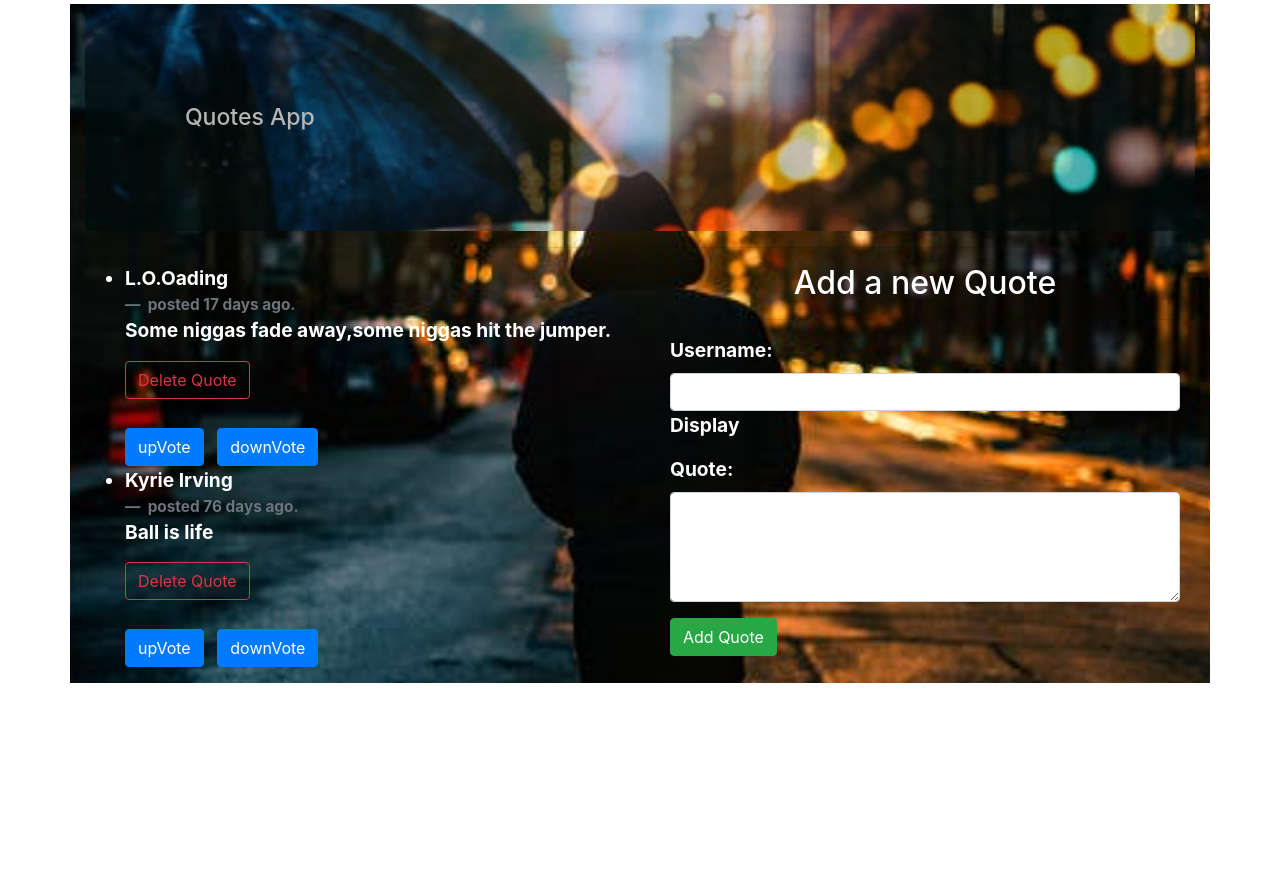
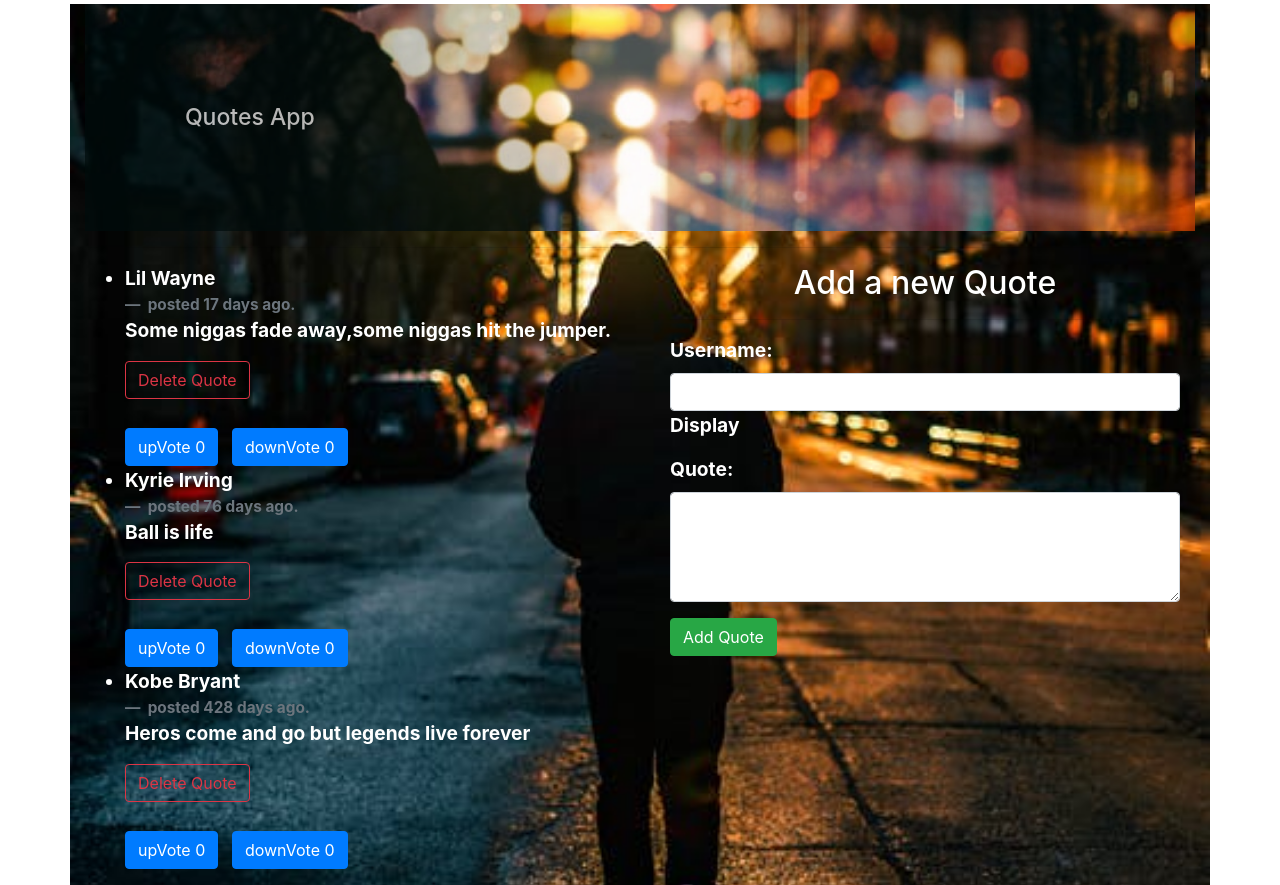
Before and after one commit to OwinoLucas/quotes, an Angular app: page / in a window 1280 px wide. Before the commit the page ends 800 px from the top, so only its background shows below. Built offline with nearby package versions, Linux system fonts and the light colour scheme.

Commit message:
Add upvote and downvote buttons to count number of said properties

```diff
--- a/src/app/app.module.ts
+++ b/src/app/app.module.ts
@@ -8,6 +8,7 @@ import { QuotesComponent } from './quotes/quotes.component';
 import { QuoteSectionComponent } from './quote-section/quote-section.component';
 import { QuotesFormComponent } from './quotes-form/quotes-form.component';
 import { TimePipe } from './time.pipe';
+import { VotesComponent } from './votes/votes.component';
 
 @NgModule({
   declarations: [
@@ -16,6 +17,7 @@ import { TimePipe } from './time.pipe';
     QuoteSectionComponent,
     QuotesFormComponent,
     TimePipe,
+    VotesComponent,
   ],
   imports: [
     BrowserModule,
--- a/src/app/quote-section/quote-section.component.ts
+++ b/src/app/quote-section/quote-section.component.ts
@@ -15,6 +15,7 @@ export class QuoteSectionComponent implements OnInit {
     this.isDeleted.emit(Deleted)
   }
 
+
   constructor() { }
 
   ngOnInit() {
--- a/src/app/quotes-form/quotes-form.component.ts
+++ b/src/app/quotes-form/quotes-form.component.ts
@@ -8,7 +8,7 @@ import { Quotes } from "../quotes";
 })
 export class QuotesFormComponent implements OnInit {
 
-  newQuote = new Quotes(0, "", "", new Date());
+  newQuote = new Quotes(0, "", "", new Date(), 0, 0);
   @Output() addQuote = new EventEmitter<Quotes>();
 
   submitQuote() {
--- a/src/app/quotes.ts
+++ b/src/app/quotes.ts
@@ -1,4 +1,5 @@
 export class Quotes {
-    constructor(public id: number, public userName: string, public quoteSection: string, public timePosted: Date, public upVote: number, public downVote: number) { }
+    constructor(public id: number, public userName: string, public quoteSection: string, public timePosted: Date) { }
+
 
 }
--- a/src/app/quotes/quotes.component.html
+++ b/src/app/quotes/quotes.component.html
@@ -7,8 +7,7 @@
         <li *ngFor='let quote of quotes;let i = index'>
           {{quote.userName}} <span class="blockquote-footer"> posted {{quote.timePosted|time}} days ago.</span>
           <app-quote-section [quotes]='quote' (isDeleted)='quoteDelete($event,i)'></app-quote-section>
-          <button class="btn btn-primary" (click)='upVote()'> upVote <span>{{upVotes}}</span></button>&nbsp;&nbsp;
-          <button class="btn btn-primary" (click)='downVote()'> downVote <span>{{downVotes}}</span></button>
+          <app-votes></app-votes>
         </li>
       </ul>
     </div>
--- a/src/app/quotes/quotes.component.ts
+++ b/src/app/quotes/quotes.component.ts
@@ -10,8 +10,9 @@ import { Quotes } from '../quotes';
 export class QuotesComponent implements OnInit {
 
   quotes: Quotes[] = [
-    new Quotes(1, 'L.O.Oading', 'Some niggas fade away,some niggas hit the jumper.', new Date(2020, 2, 12)),
-    new Quotes(2, 'Kyrie Irving', 'Ball is life', new Date(2019, 12, 13))
+    new Quotes(1, 'Lil Wayne', 'Some niggas fade away,some niggas hit the jumper.', new Date(2020, 2, 12), 0, 0),
+    new Quotes(2, 'Kyrie Irving', 'Ball is life', new Date(2019, 12, 13), 0, 0),
+    new Quotes(3, 'Kobe Bryant', 'Heros come and go but legends live forever', new Date(2019, 0, 26), 0, 0)
   ];
 
   quoteDelete(isDeleted, i) {
@@ -29,15 +30,7 @@ export class QuotesComponent implements OnInit {
     quotes.timePosted = new Date(quotes.timePosted)
     this.quotes.push(quotes)
   }
-  upVotes
-  upVote(i: string | number) {
-    this.upVotes[i].upVotes + 1;
 
-  }
-  downVotes
-  downVote(i: string | number) {
-    this.downVotes[i].downVotes + 1;
-  }
 
 
 
--- /dev/null
+++ b/src/app/votes/votes.component.html
@@ -0,0 +1,2 @@
+<button (click)='upVotes()' class="btn btn-primary"> upVote <span>{{upVote}}</span></button>&nbsp;&nbsp;
+<button (click)='downVotes()' class="btn btn-primary"> downVote <span>{{downVote}}</span></button>
--- /dev/null
+++ b/src/app/votes/votes.component.ts
@@ -0,0 +1,24 @@
+import { Component, OnInit } from '@angular/core';
+
+@Component({
+  selector: 'app-votes',
+  templateUrl: './votes.component.html',
+  styleUrls: ['./votes.component.css']
+})
+export class VotesComponent implements OnInit {
+
+  upVote = 0
+  downVote = 0;
+  upVotes() {
+    this.upVote = this.upVote + 1
+  }
+  downVotes() {
+    this.downVote = this.downVote + 1
+  }
+
+  constructor() { }
+
+  ngOnInit(): void {
+  }
+
+}
```
Also changed, not shown: src/app/votes/votes.component.css (added), 1 other file (tests, documents, lock files or other folders).
